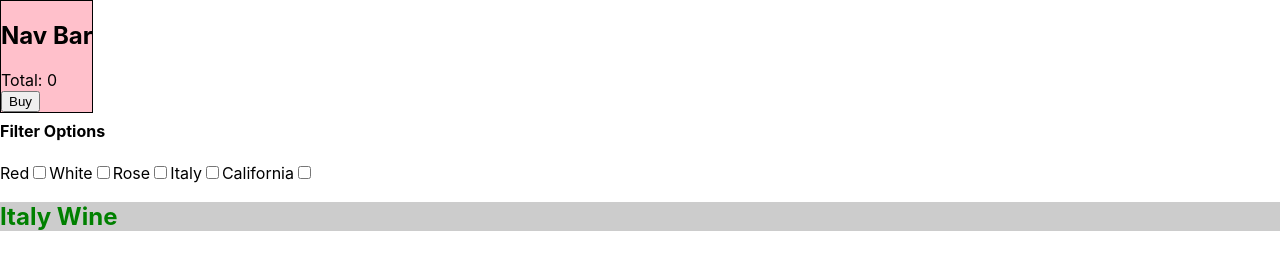
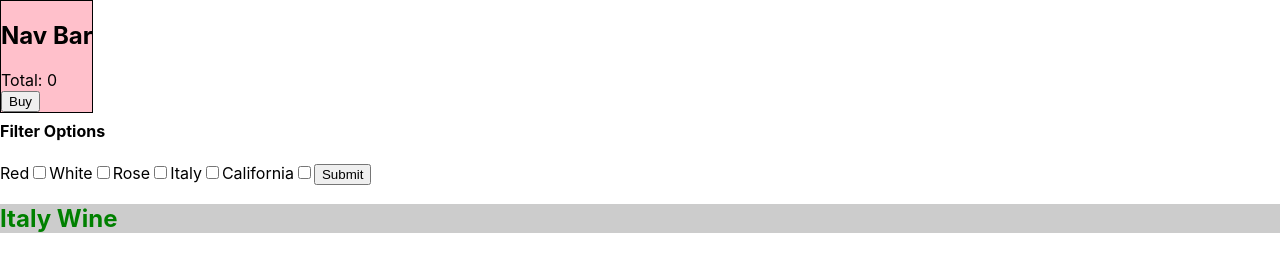
Before and after one commit to nateweis/Wine_Shop_Frontend, a React (Create React App) app: page /wine-store/payform in a window 1280 px wide. Shown: the top 253 px of the page. Built offline with nearby package versions, Linux system fonts and the light colour scheme.

Commit message:
can now make a filter obj and store it in the redux store

```diff
--- a/src/components/FilterSearchBar.js
+++ b/src/components/FilterSearchBar.js
@@ -1,6 +1,7 @@
 import React, {Component} from 'react';
 import {connect} from 'react-redux';
-import {addCart, removeFromCart} from '../actions/shoppingCart'
+import PropTypes from 'prop-types';
+import {addToFilter} from '../actions/filter'
 
 
 class FilterSearchBar extends Component{
@@ -28,10 +29,17 @@ class FilterSearchBar extends Component{
         )
     }
 
+    submitFilter = (e) => {
+        e.preventDefault();
+        this.props.addToFilter(this.state.filter)
+    }
+
+
     render(){
         return(
             <>
                 <h4>Filter Options</h4>
+                    <form onSubmit={this.submitFilter}>
                         <label htmlFor="checkbox-red">Red</label>
                         <input type="checkbox" name="color" id="checkbox-red" value="red" onChange={this.filterSearch}/>
                         <label htmlFor="checkbox-white">White</label>
@@ -43,6 +51,9 @@ class FilterSearchBar extends Component{
                         <input type="checkbox" name="origin" id="checkbox-italy" value="italy" onChange={this.filterSearch}/>
                         <label htmlFor="checkbox-california">California</label>
                         <input type="checkbox" name="origin" id="checkbox-california" value="california" onChange={this.filterSearch}/>
+
+                        <input type="submit"/>
+                    </form>
             </>
         )
     }
@@ -52,9 +63,13 @@ const style = {
 
 }
 
+FilterSearchBar.propTypes = {
+    addToFilter : PropTypes.func
+}
+
 const mapStateToProps = (state) => ({
 
 });
 
 
-export default connect(null, {})(FilterSearchBar)
+export default connect(null, {addToFilter})(FilterSearchBar)
--- /dev/null
+++ b/src/reducers/filter.js
@@ -0,0 +1,9 @@
+import {CREATE_FILTER_OBJECT} from '../actions/types'
+let initState = {}
+
+const filterReducer = (state = initState, action) => {
+    if(action.type === CREATE_FILTER_OBJECT) return action.payload
+    else return state
+}
+
+export default filterReducer
--- a/src/reducers/index.js
+++ b/src/reducers/index.js
@@ -3,11 +3,13 @@ import {combineReducers} from 'redux';
 
 import counterReducer from './counter';
 import shoppingCart from './shoppingCart';
+import filter from './filter'
 
 
 const allReducers = combineReducers({
     counter : counterReducer,
-    shoppingCart
+    shoppingCart,
+    filter
 })
 
 export default allReducers;
```
Lines whose indentation alone changed are shown as unchanged.
